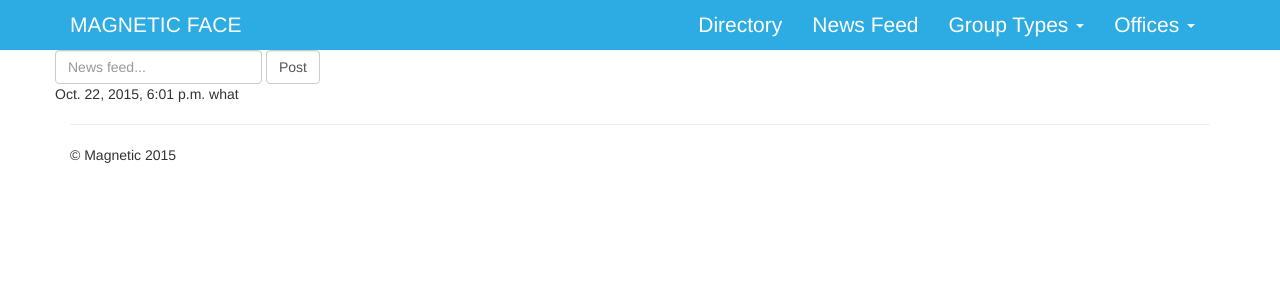
After one commit to JuJu227/YAFB, a Django app: page /message/news-feed/ in a window 1280 px wide. The commit adds this page. Shown: the top 300 px of the page. Run offline with Django 3.2, Linux system fonts and the light colour scheme; data comes from the database, SQL or seed files in the repository; both versions use the stored data as it was after the commit; some libraries are stand-ins or nearby versions.

Commit message:
news feed view

```diff
--- a/directory/templates/base.html
+++ b/directory/templates/base.html
@@ -46,7 +46,7 @@
         <div id="navbar" class="navbar-collapse collapse navbar-right">
           <ul class="nav navbar-nav">
             <li><a href="/directory">Directory</a></li>
-            <li><a href="/news-feed">News Feed</a></li>
+            <li><a href="/directory/news-feed">News Feed</a></li>
             <li class="dropdown">
               <a href="#" class="dropdown-toggle" data-toggle="dropdown" role="button" aria-haspopup="true" aria-expanded="false">Group Types <span class="caret"></span></a>
               <ul class="dropdown-menu">
--- /dev/null
+++ b/directory/templates/directory/news_item.html
@@ -0,0 +1,24 @@
+{% extends 'base.html' %}
+
+{% block content %}
+
+    <form class="form-inline" method="post" action="newpost/">
+        <div class="form-group">
+            {% csrf_token %}
+            <input type="text" id="news-feed" class="form-control" name="content" placeholder="News feed...">
+            <input type="submit" class="form-control" value="Post">
+        </div>
+    </form>
+
+    {% if newsfeed %}
+        {% for feed in newsfeed %}
+            <tr>
+                <td>{{ feed.time_stamp }}</td>
+                <td colspan="4">{{ feed.text }}</td>
+            <tr>
+        {% endfor %}
+    {% else %}
+        <p>No news feed...</p>
+    {% endif %}
+
+{% endblock %}
--- a/directory/urls.py
+++ b/directory/urls.py
@@ -7,6 +7,7 @@ urlpatterns = [
     url(r'^employee/(?P<employee_id>[0-9]+)/$', views.employee_detail, name='employee_detail'),
     url(r'^group/(?P<group_id>[0-9]+)/$', views.group_detail, name='group_detail'),
     url(r'^type/(?P<type_id>[0-9]+)/$', views.type_list, name='type_list'),
-    url(r'^employee/message/(?P<employee_id>[0-9]+)/$', views.news_feed, name='news_feed'),
+    url(r'^news-feed/', views.news_feed, name='news_feed'),
+    url(r'^employee/message/(?P<employee_id>[0-9]+)/$', views.news_feed_by_empoyee, name='news_feed_by_empoyee'),
     url(r'^employee/message/(?P<employee_id>[0-9]+)/newpost/$', views.post_news_feed, name='post_news_feed'),
 ]
--- a/directory/views.py
+++ b/directory/views.py
@@ -73,7 +73,17 @@ def type_list(request, type_id):
 
 	return HttpResponse(template.render(context))
 
-def news_feed(request, employee_id):
+def news_feed(request):
+    messages = Message.objects.order_by('-time_stamp')
+
+    template = loader.get_template('directory/news_item.html')
+    context = RequestContext(request, {
+        'newsfeed': messages,
+    })
+
+    return HttpResponse(template.render(context))
+
+def news_feed_by_empoyee(request, employee_id):
     employee = Employee.objects.get(pk=employee_id)
     messages = Message.objects.filter(writer=employee_id).order_by('-time_stamp')
 
```
Also changed, not shown: db.sqlite3.
